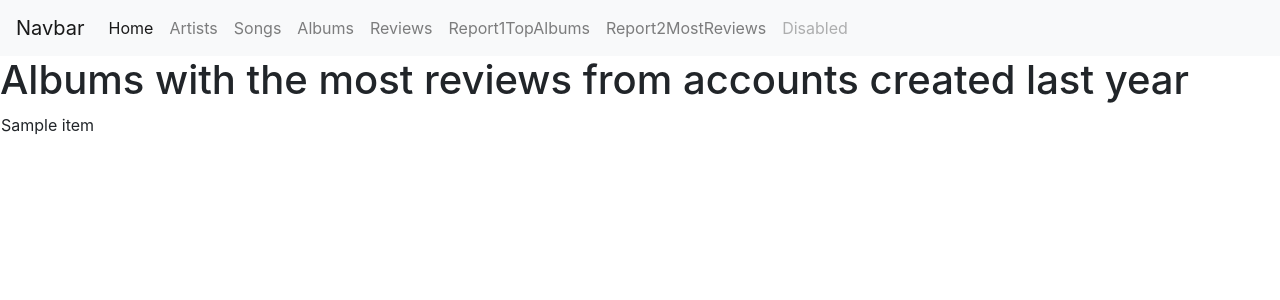
After one commit to arynor96/music-database-simulation, a Flask app: template app/templates/mostreviews.html in a window 1280 px wide. The commit adds this page. Shown: the top 300 px of the page. Run offline with Flask 2, Linux system fonts and the light colour scheme; the template is opened without the code that fills it: most values are stand-ins (such as "Sample title", 1, 10 or a date in 2020).

Commit message:
Added report 2 most reviews

```diff
--- a/app/templates/base.html
+++ b/app/templates/base.html
@@ -35,6 +35,9 @@
                 <a class="nav-link" href="/topalbums">Report1TopAlbums</a>
             </li>
             <li class="nav-item">
+                <a class="nav-link" href="/mostreviews">Report2MostReviews</a>
+            </li>
+            <li class="nav-item">
                 <a class="nav-link disabled" href="#" tabindex="-1" aria-disabled="true">Disabled</a>
             </li>
         </ul>
--- /dev/null
+++ b/app/templates/mostreviews.html
@@ -0,0 +1,14 @@
+{% extends "base.html" %}
+{% block title %}Albums with the most reviews from accounts created last year{% endblock %}
+{% block content %}
+<h1>Albums with the most reviews from accounts created last year</h1>
+<table>
+	{% for row in data %}
+	<tr>
+		{% for item in row %}
+			<td>{{ item }}</td>
+		{% endfor %}
+	</tr>
+	{% endfor %}
+</table>
+{% endblock %}
```
